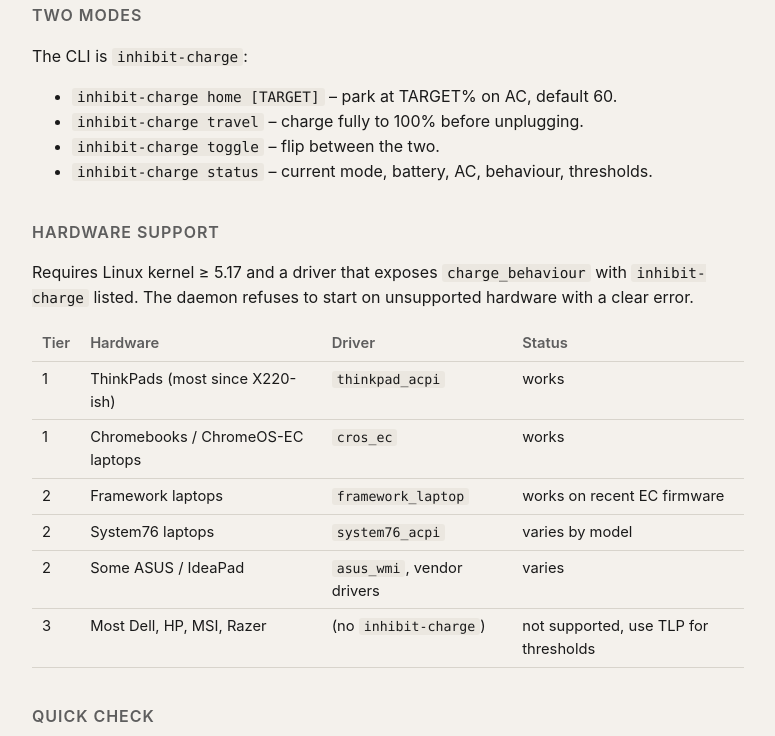
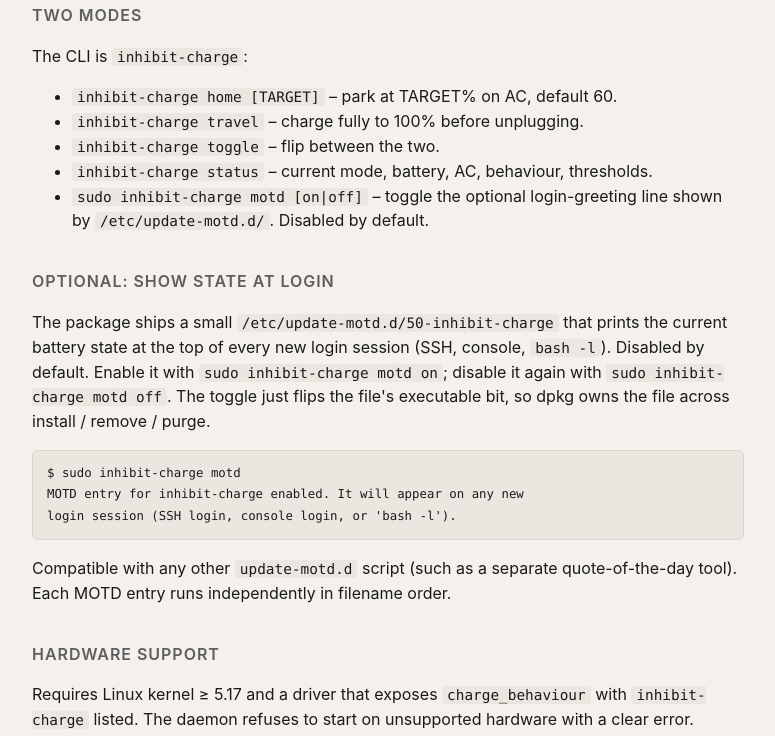
Before and after one commit to ra-yavuz/inhibit-charge, a plain HTML site: page docs/index.html in a window 1280 px wide. Shown: the part 577-1313 px from the top of the page, without its empty margins (252-1027 px from the left). Drawn offline with Linux system fonts and the light colour scheme.

Commit message:
v0.3.0: optional MOTD entry, toggle with 'inhibit-charge motd'
The package now ships /etc/update-motd.d/50-inhibit-charge, disabled
by default (non-executable). Enable it with 'sudo inhibit-charge motd'
to show the current battery state at the top of any new login session
(SSH, console, bash -l). Disable with 'sudo inhibit-charge motd off'.

Why a chmod-toggle rather than file install/remove:
  - dpkg owns the file across install / remove / purge, so toggling
    can't leak files into update-motd.d.
  - PAM run-parts only runs executable files, so chmod is enough.
  - Survives 'apt purge' cleanly.

New subcommands:
  inhibit-charge motd            (toggle)
  inhibit-charge motd on/off     (explicit set)
  inhibit-charge motd status     (report current state)
  inhibit-charge motd-render     (internal, called by update-motd.d)

The motd-render output is one line, distinct from the multi-line
'inhibit-charge status' block for humans inspecting state. Trailing
blank line keeps subsequent MOTD entries readable.

install.sh preserves an existing executable bit on the MOTD entry on
reinstall, so re-running install.sh on a host where MOTD was enabled
does not silently disable it.

```diff
--- a/docs/index.html
+++ b/docs/index.html
@@ -110,7 +110,7 @@
   "description": "A small Linux daemon and CLI that holds your laptop battery at a target charge level on AC using the kernel's inhibit-charge mode, instead of just capping with start/end charge thresholds.",
   "url": "https://ra-yavuz.github.io/inhibit-charge/",
   "downloadUrl": "https://github.com/ra-yavuz/inhibit-charge/releases",
-  "softwareVersion": "0.2.1",
+  "softwareVersion": "0.3.0",
   "license": "https://opensource.org/licenses/MIT",
   "author": {
     "@type": "Person",
@@ -170,7 +170,27 @@
     <li><code>inhibit-charge travel</code> &ndash; charge fully to 100% before unplugging.</li>
     <li><code>inhibit-charge toggle</code> &ndash; flip between the two.</li>
     <li><code>inhibit-charge status</code> &ndash; current mode, battery, AC, behaviour, thresholds.</li>
+    <li><code>sudo inhibit-charge motd [on|off]</code> &ndash; toggle the optional login-greeting line shown by <code>/etc/update-motd.d/</code>. Disabled by default.</li>
   </ul>
+
+  <h2>Optional: show state at login</h2>
+  <p>
+    The package ships a small <code>/etc/update-motd.d/50-inhibit-charge</code>
+    that prints the current battery state at the top of every new login
+    session (SSH, console, <code>bash -l</code>). Disabled by default.
+    Enable it with <code>sudo inhibit-charge motd on</code>; disable it
+    again with <code>sudo inhibit-charge motd off</code>. The toggle just
+    flips the file's executable bit, so dpkg owns the file across
+    install / remove / purge.
+  </p>
+  <pre><code>$ sudo inhibit-charge motd
+MOTD entry for inhibit-charge enabled. It will appear on any new
+login session (SSH login, console login, or 'bash -l').</code></pre>
+  <p>
+    Compatible with any other <code>update-motd.d</code> script (such as a
+    separate quote-of-the-day tool). Each MOTD entry runs independently
+    in filename order.
+  </p>
 
   <h2>Hardware support</h2>
   <p>
```
Also changed, not shown: 8 other files.
